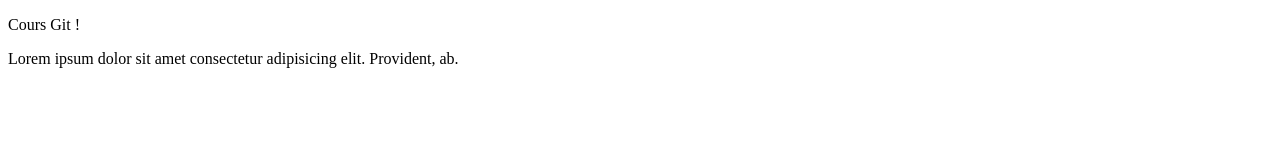
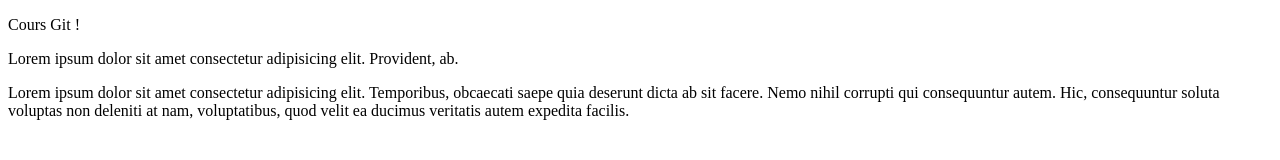
Before and after one commit to Herilanto003/cours_git_depot_distant, a plain HTML site: page index.html in a window 1280 px wide. Drawn offline with Linux system fonts and the light colour scheme.

Commit message:
Ajout de description

```diff
--- a/index.html
+++ b/index.html
@@ -10,5 +10,13 @@
     <p>
       Lorem ipsum dolor sit amet consectetur adipisicing elit. Provident, ab.
     </p>
+
+    <!-- Description -->
+    <p>
+      Lorem ipsum dolor sit amet consectetur adipisicing elit. Temporibus,
+      obcaecati saepe quia deserunt dicta ab sit facere. Nemo nihil corrupti qui
+      consequuntur autem. Hic, consequuntur soluta voluptas non deleniti at nam,
+      voluptatibus, quod velit ea ducimus veritatis autem expedita facilis.
+    </p>
   </body>
 </html>
```
